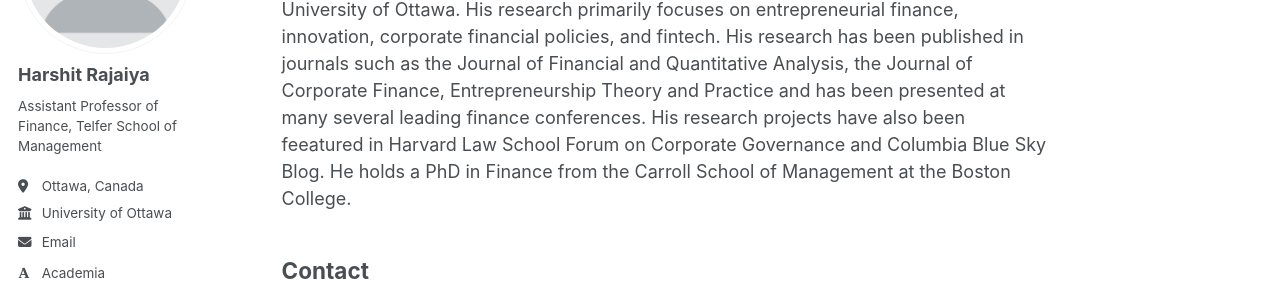
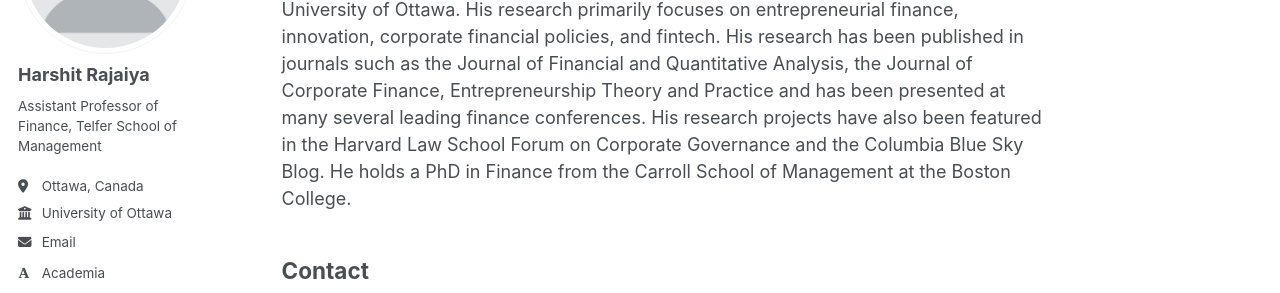
Before and after one commit to hrajaiya/harshitrajaiya.github.io, a Jekyll site: the page built from _pages/about.md, in a window 1280 px wide and 1090 px high. Shown: the part 220-513 px from the top of the window. Built offline with Jekyll 4.4.1, drawn with Linux system fonts in a browser that asks for light colours; some web fonts are replaced; a script that is not in the unit is left out; some of the changed text lies outside the part shown.

Commit message:
Update about.md

```diff
--- a/_pages/about.md
+++ b/_pages/about.md
@@ -11,7 +11,7 @@ redirect_from:
 # Bio
 
 
-Harshit Rajaiya is an Assistant Professor of Finance at the Telfer School of Management, University of Ottawa. His research primarily focuses on entrepreneurial finance, innovation, corporate financial policies, and fintech. His research has been published in journals such as the Journal of Financial and Quantitative Analysis, the Journal of Corporate Finance, Entrepreneurship Theory and Practice and has been presented at many several leading finance conferences. His research projects have also been feeatured in Harvard Law School Forum on Corporate Governance and Columbia Blue Sky Blog. He holds a PhD in Finance from the Carroll School of Management at the Boston College.
+Harshit Rajaiya is an Assistant Professor of Finance at the Telfer School of Management, University of Ottawa. His research primarily focuses on entrepreneurial finance, innovation, corporate financial policies, and fintech. His research has been published in journals such as the Journal of Financial and Quantitative Analysis, the Journal of Corporate Finance, Entrepreneurship Theory and Practice and has been presented at many several leading finance conferences. His research projects have also been featured in the Harvard Law School Forum on Corporate Governance and the Columbia Blue Sky Blog. He holds a PhD in Finance from the Carroll School of Management at the Boston College.
 
 
 ## Contact
```
